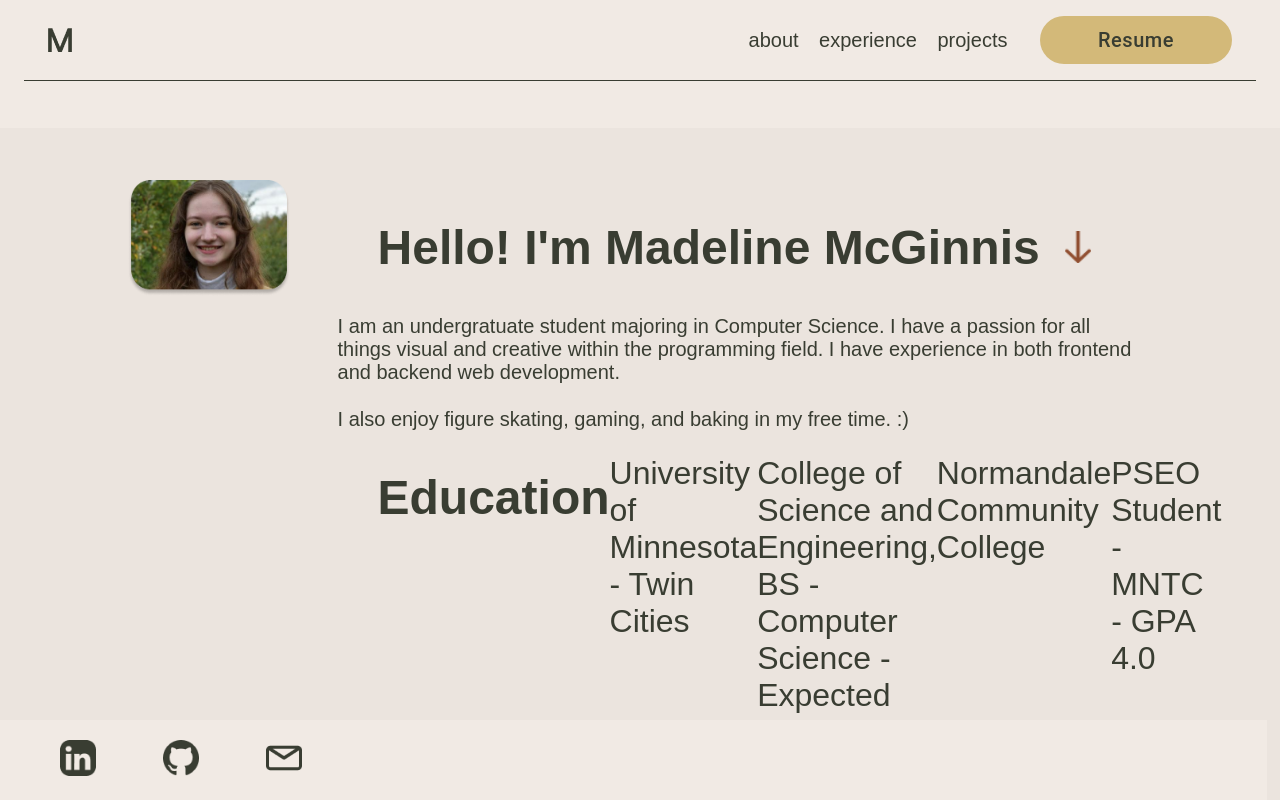
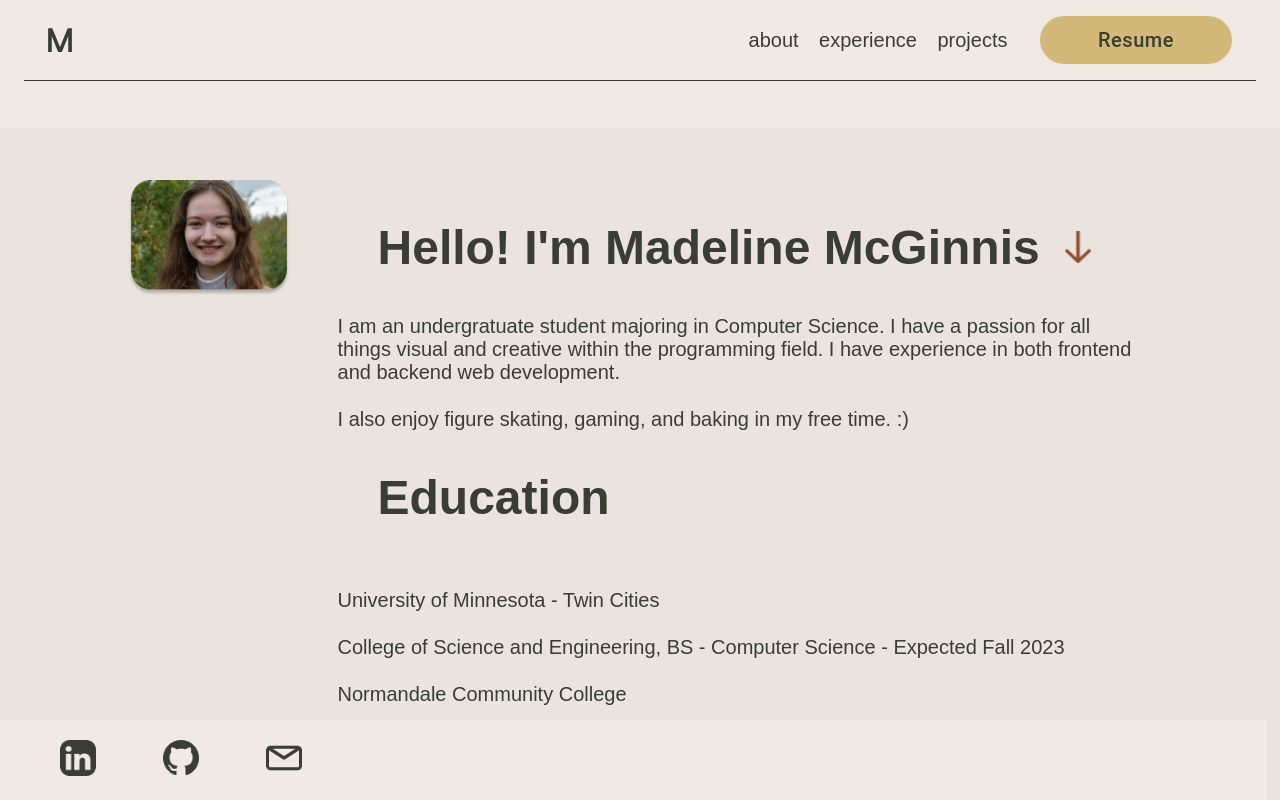
Before and after one commit to madelinemcg/portfolio, a React (Create React App) app: page / in a window 1280 px wide. Built offline with nearby package versions, Linux system fonts and the light colour scheme.

Commit message:
home education page

```diff
--- a/src/pages/HomePage/HomePage.tsx
+++ b/src/pages/HomePage/HomePage.tsx
@@ -32,12 +32,12 @@ export const HomePage: React.FC = () => {
             <div className="sub-text">{COPY.PROFILE.SUB_DESCRIPTION}</div>
             <div className="heading">
               <h2 className="title">{COPY.EDUCATION.HEADING}</h2>
-              <div className="sub-text">{COPY.EDUCATION.UMN.HEADING}</div>
-              <div className="sub-text">{COPY.EDUCATION.UMN.DESCRIPTION}</div>
-              <div></div>
-              <div className="sub-text">{COPY.EDUCATION.NORM.HEADING}</div>
-              <div className="sub-text">{COPY.EDUCATION.NORM.DESCRIPTION}</div>
             </div>
+            <div className="sub-text">{COPY.EDUCATION.UMN.HEADING}</div>
+            <div className="sub-text">{COPY.EDUCATION.UMN.DESCRIPTION}</div>
+            <div></div>
+            <div className="sub-text">{COPY.EDUCATION.NORM.HEADING}</div>
+            <div className="sub-text">{COPY.EDUCATION.NORM.DESCRIPTION}</div>
           </div>
         </div>
         <div className="button-wrapper">
```
